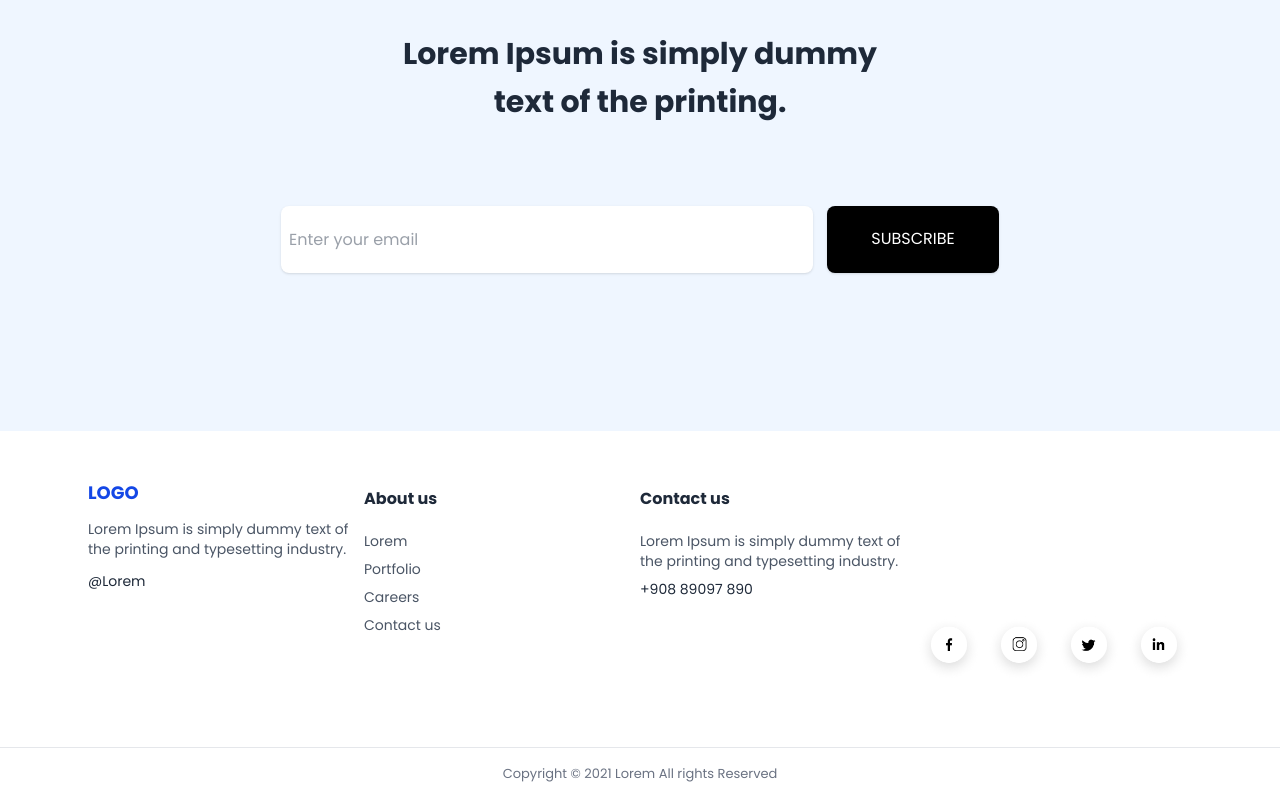
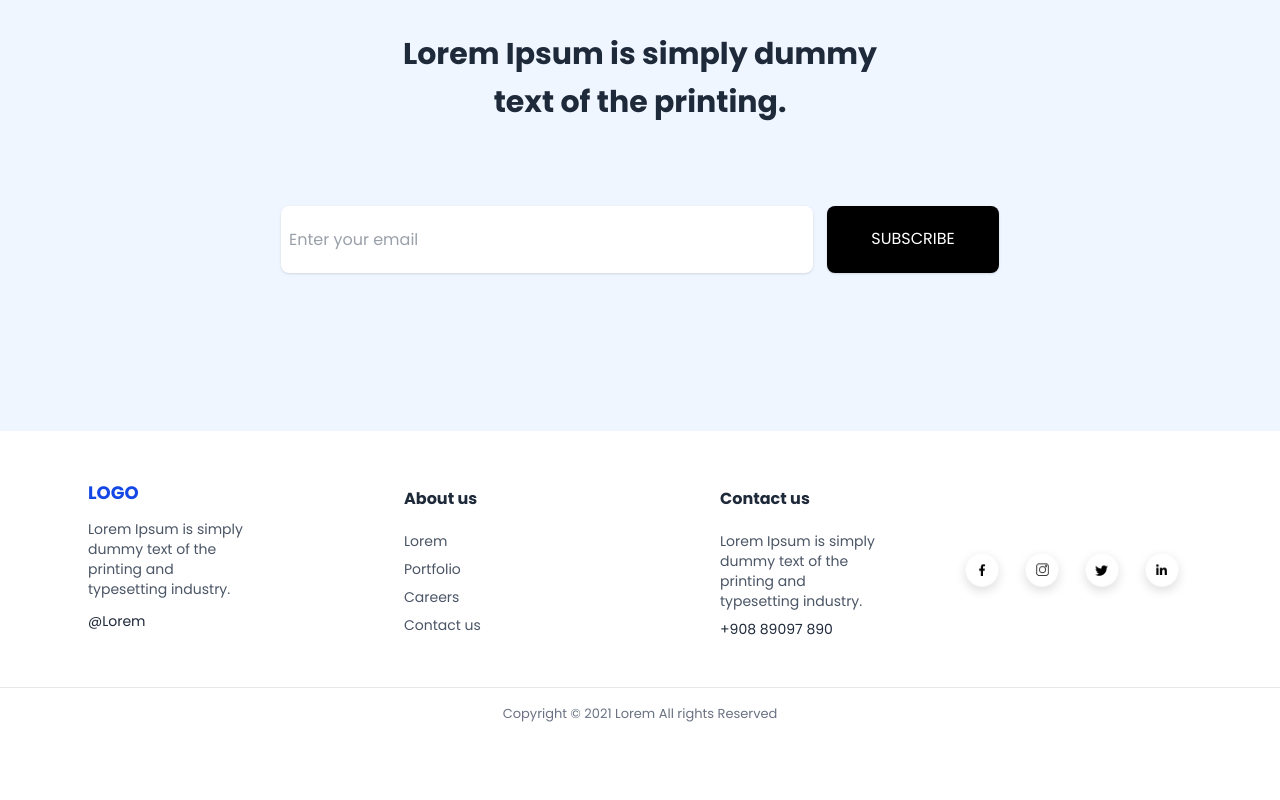
Before and after one commit to ravindu-kandawela1205/first-pro, a React (Vite) app: page / in a window 1280 px wide. Shown: the part 3720-4520 px from the top of the page. After the commit the page ends 4460 px from the top, so only its background shows below. Built offline with nearby package versions, Linux system fonts and the light colour scheme.

Commit message:
footerfix-aligment

```diff
--- a/src/compononets/Footerloop.jsx
+++ b/src/compononets/Footerloop.jsx
@@ -24,9 +24,8 @@ const socail = [
 export default function socialmedia() {
   return (
     <footer className="w-full bg-white">
-      <div className="max-w-6xl mx-auto px-6 py-12  grid grid-cols-1 md:grid-cols-4  leading-10">
-
-        <div className="">
+      <div className="max-w-6xl mx-auto px-6 py-12  grid grid-cols-1 md:grid-cols-4  leading-10 gap-2 md:gap-40">
+        <div className="w-full text-center md:text-left">
           <h2 className="text-blue-700 font-bold text-lg mb-3">LOGO</h2>
           <p className="text-gray-600 text-sm mb-3">
             Lorem Ipsum is simply dummy text of the printing and typesetting
@@ -35,17 +34,17 @@ export default function socialmedia() {
           <p className="text-gray-800 text-sm">@Lorem</p>
         </div>
 
-        <div>
+        <div className="w-full text-center md:text-left">
           <h3 className="font-semibold text-gray-800 mb-3">About us</h3>
           <ul className="space-y-2 text-sm text-gray-600">
-            <li> Lorem </li>
-            <li> Portfolio </li>
-            <li> Careers </li>
-            <li> Contact us </li>
+            <li>Lorem</li>
+            <li>Portfolio</li>
+            <li>Careers</li>
+            <li>Contact us</li>
           </ul>
         </div>
 
-        <div>
+        <div className="w-full text-center md:text-left">
           <h3 className="font-semibold text-gray-800 mb-3">Contact us</h3>
           <p className="text-gray-600 text-sm mb-2">
             Lorem Ipsum is simply dummy text of the printing and typesetting
@@ -53,26 +52,17 @@ export default function socialmedia() {
           </p>
           <p className="text-gray-800 text-sm font-medium">+908 89097 890</p>
         </div>
-
-        <div className="flex items-center justify-center md:justify-end md:gap-1  mt-30 gap-1">
+<div className="flex items-center justify-center md:justify-end  mt-[30px]">
   {socail.map((sc, i) => (
-            <div key={i}>
     <img
+      key={i}
       src={sc.path}
       alt=""
-                className="w-[100px] h-[100px] md:w-[100px] md:h-[100px] object-contain"
+      className="w-24 h-24 md:w-[60px] md:h-[60px] object-contain flex-shrink-0"
     />
+  ))}
 </div>
-          ))}
 
-          {/* <img src={facebook} alt="Facebook" className="w-[34px] h-[34px]" />
-
-                   <img src={Insta} alt="Instagram" className="w-[34px] h-[34px]" />
-
-                   <img src={twiiter} alt="Twitter" className="w-[34px] h-[34px]" />
-
-                   <img src={linkdin} alt="LinkedIn" className="w-[34px] h-[34px]" /> */}
-        </div>
       </div>
 
       <div className="border-t border-gray-200 text-center py-4">
--- a/src/middle/CardsSection.jsx
+++ b/src/middle/CardsSection.jsx
@@ -22,7 +22,7 @@ export default function CardsSection() {
         <img
           src={bellIcon}
           alt="bell"
-          className="absolute -top-10 right-6 w-16 h-16 transform rotate-12"
+          className="absolute -top-16 right-6 w-32 h-32 transform rotate-12"
         />
 
         <h3 className="text-lg font-bold">Lorem Ipsum is simply dummy text.</h3>
```
Lines whose indentation alone changed are shown as unchanged.
